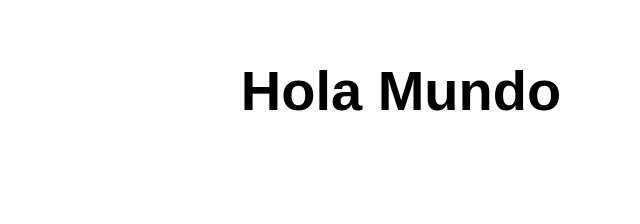
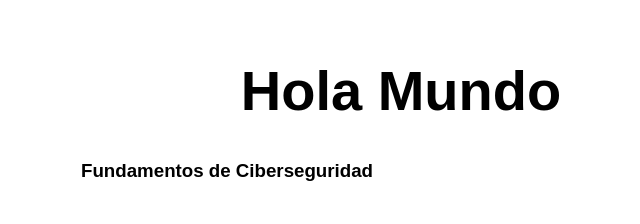
Before and after one commit to Peter-18lab/mi-primer-app-suri, a website: page src/index.html in a window 1280 px wide. Shown: the whole page, without its empty margins (239-879 px from the left). Drawn offline with Linux system fonts and the light colour scheme.

Commit message:
//Nuevas Etiquetas

```diff
--- a/src/index.html
+++ b/src/index.html
@@ -11,6 +11,7 @@
 <body>
   <main>
     <h1>Hola Mundo</h1>
+    <h3>Fundamentos de Ciberseguridad</h3>
   </main>
 </body>
 
```
